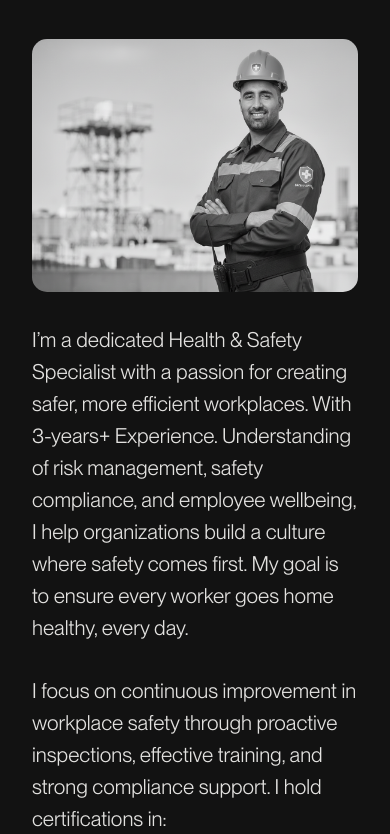
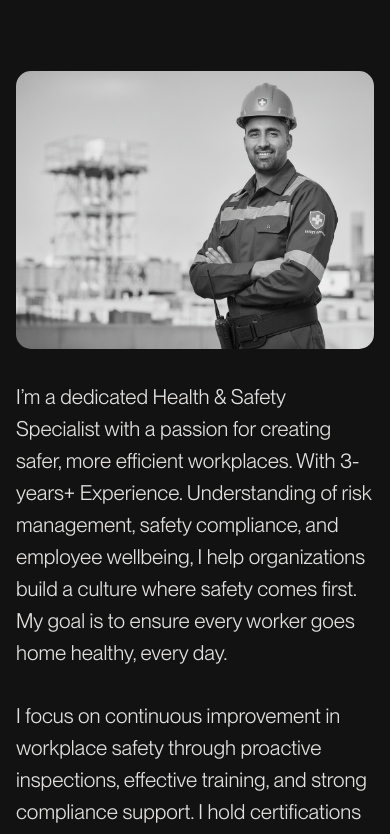
Before and after one commit to HamzaFy90/Portfolio-Personal, a plain HTML site: page index.html in a window 390 px wide. Shown: the part 547-1381 px from the top of the page. Drawn offline with Linux system fonts and the light colour scheme.

Commit message:
Add padding to wrapper container banner section

```diff
--- a/Assets/Css/style.css
+++ b/Assets/Css/style.css
@@ -797,5 +797,7 @@ li {
  font-weight: 600;
  letter-spacing: 3px;
 }
-
+.wrapper-container-banner-section {
+   padding:3rem 1rem;
 }
+}
```
